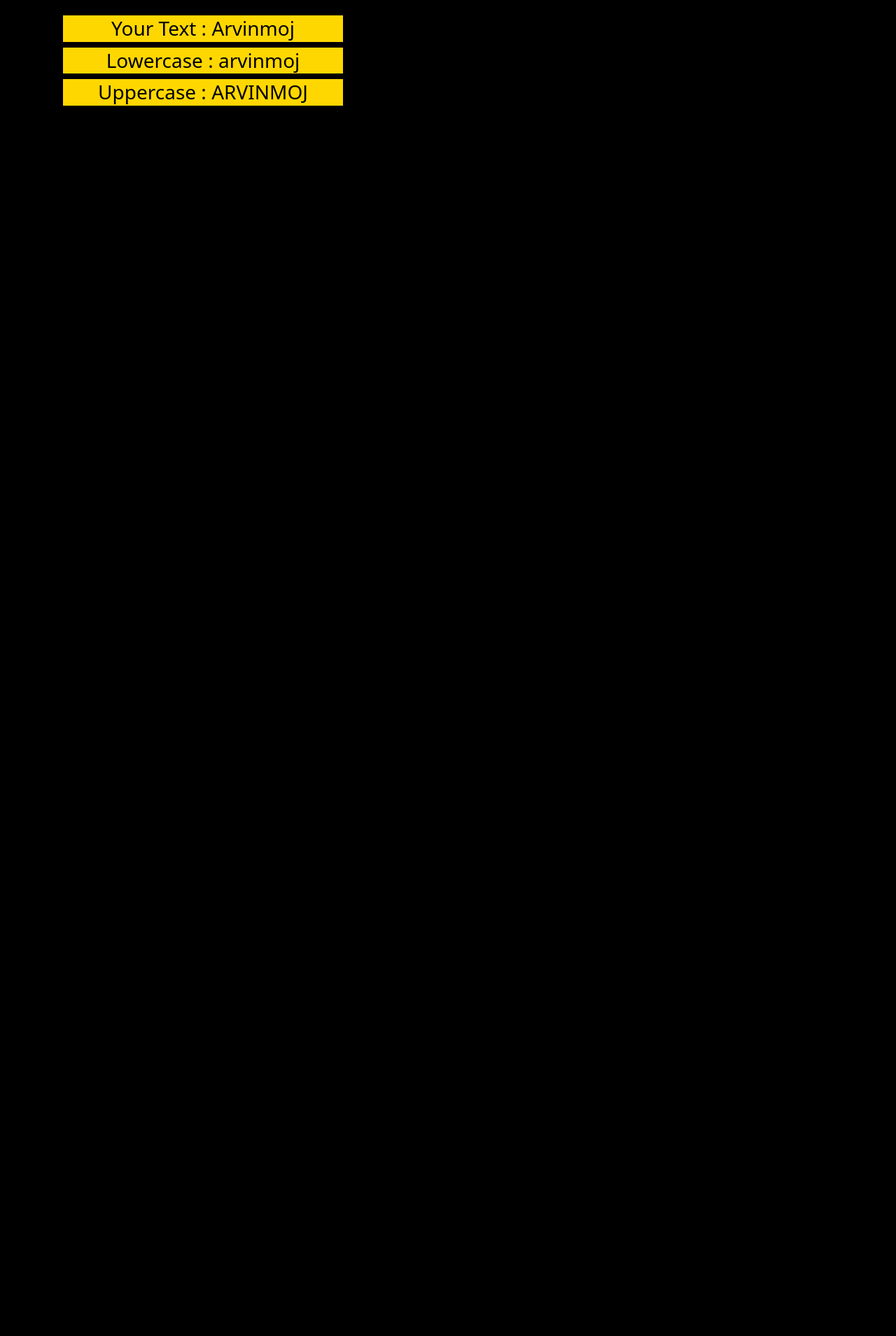
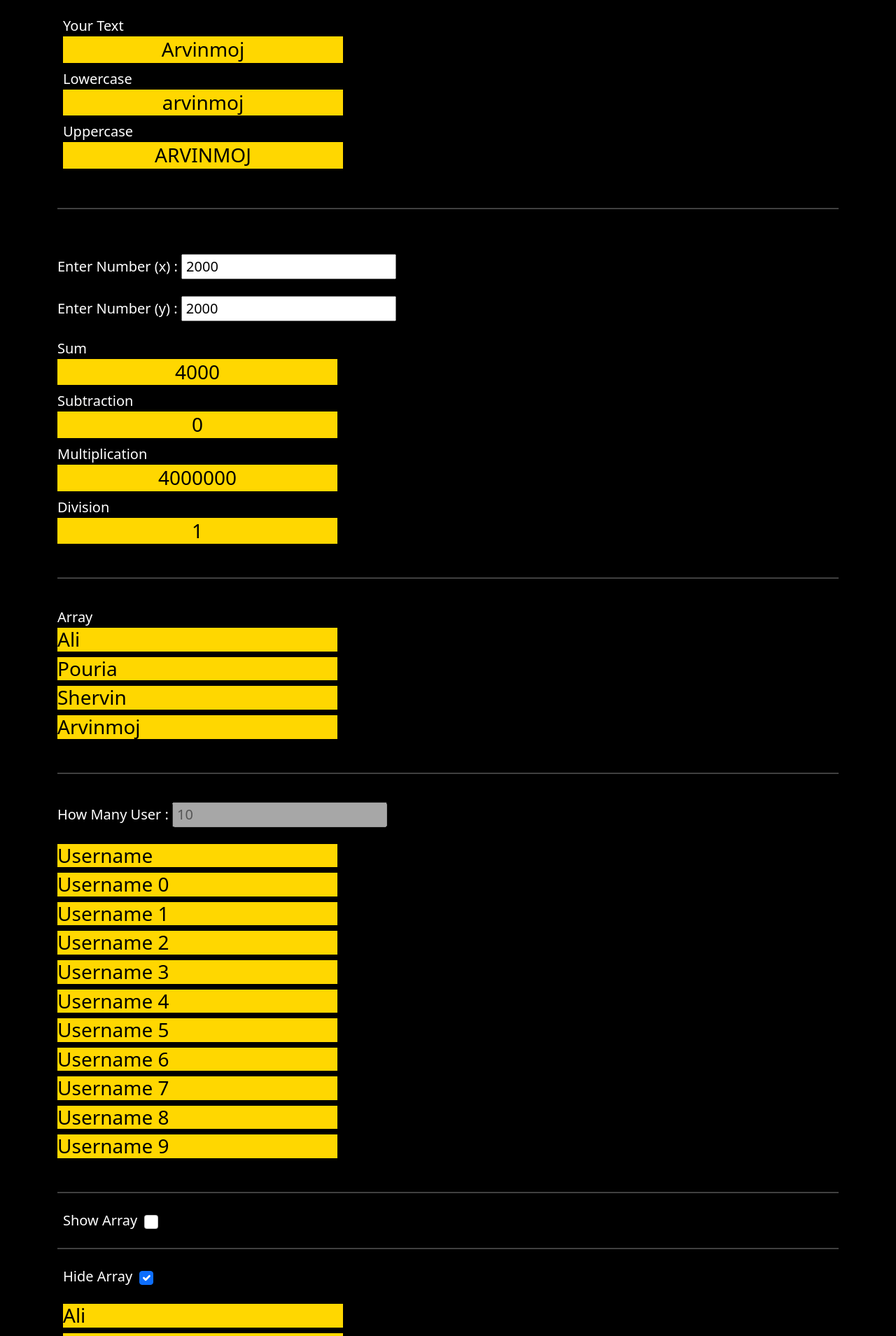
Before and after one commit to arvinmoj/Learn_Angular, an Angular app: page / in a window 1280 px wide. Shown: the part 70-1979 px from the top of the page at 70% size. Before the commit the page ends 800 px from the top, so only its background shows below. Built offline with nearby package versions, Linux system fonts and the light colour scheme.

Commit message:
Array , For , If , Hidden

```diff
--- a/src/app/app.component.css
+++ b/src/app/app.component.css
@@ -2,6 +2,18 @@ h3 {
     color: black;
     background-color: gold;
     width: 400px;
+}
+
+li {
+    color: black;
+    background-color: gold;
+    width: 400px;
+    padding: 2px;
+}
+
+hr {
+    color: #ffffff;
+    height: 2px;
 }
 
 .typing-input {
@@ -10,8 +22,8 @@ h3 {
 }
 
 .typing-span {
+    color: white;
     font-size: 20px;
-    color: white;
     font-weight: 500;
 }
 
@@ -19,3 +31,10 @@ h3 {
     padding: 2px;
     text-align: center;
 }
+
+.typing-checkbox {
+    margin-top: 7px;
+    margin-left: 10px;
+    height: 20px;
+    width: 20px;
+}
--- a/src/app/app.component.html
+++ b/src/app/app.component.html
@@ -1,10 +1,88 @@
 <div class="p-2">
     <br>
     <b class="typing-span">Enter Text : </b>
-    <input class="typing-input" type="text" [(ngModel)]=name/>
+    <input class="typing-input" type="text" maxlength="10" [(ngModel)]=name/>
     <br>
     <br>
-    <h3 class="typing-h3">Your Text : {{ name}}</h3>
-    <h3 class="typing-h3">Lowercase : {{ name | lowercase}}</h3>
-    <h3 class="typing-h3">Uppercase : {{ name | uppercase}}</h3>
+    <b class="typing-span">Your Text</b>
+    <h3 class="typing-h3">{{ name }}</h3>
+    <b class="typing-span">Lowercase</b>
+    <h3 class="typing-h3">{{ name | lowercase}}</h3>
+    <b class="typing-span">Uppercase</b>
+    <h3 class="typing-h3">{{ name | uppercase}}</h3>
 </div>
+
+<br>
+<hr>
+<br>
+
+<div class="P-2">
+    <br>
+    <b class="typing-span">Enter Number (x) : </b>
+    <input class="typing-input" type="number" [(ngModel)]="number1">
+    <br>
+    <br>
+    <b class="typing-span">Enter Number (y) : </b>
+    <input class="typing-input" type="number" [(ngModel)]="number2">
+    <br>
+    <br>
+    <b class="typing-span">Sum</b>
+    <h3 class="typing-h3">{{ number1 + number2 }}</h3>
+    <b class="typing-span">Subtraction</b>
+    <h3 class="typing-h3">{{ number1 - number2 }}</h3>
+    <b class="typing-span">Multiplication</b>
+    <h3 class="typing-h3">{{ number1 * number2 }}</h3>
+    <b class="typing-span">Division</b>
+    <h3 class="typing-h3">{{ number1 / number2 }}</h3>
+</div>
+
+<br>
+<hr>
+<br>
+
+<b class="typing-span">Array</b>
+<div>
+    <h3 *ngFor="let item of fullNames">{{ item }}</h3>
+</div>
+
+<br>
+<hr>
+<br>
+
+<b class="typing-span">How Many User : </b>
+<input class="typing-input" type="text" [(ngModel)]="usernameCount" disabled>
+<br>
+<br>
+<div>
+    <h3 *ngFor=" let item of usernames ">{{ item }}</h3>
+</div>
+
+<br>
+<hr>
+
+<div class="p-2">
+
+    <b class="from-check-label typing-span">Show Array</b>
+    <input class="form-check-input typing-checkbox" type="checkbox" [(ngModel)]="display">
+    <div *ngIf="display">
+        <br>
+        <h3 *ngFor="let item of fullNames">{{ item }}</h3>
+    </div>
+</div>
+
+<hr>
+
+<div class="p-2">
+    <b class="from-check-label typing-span">Hide Array</b>
+    <input class="form-check-input typing-checkbox" type="checkbox" [(ngModel)]="hide">
+    <div [hidden]="!hide">
+        <br>
+        <h3 *ngFor="let item of fullNames">{{ item }}</h3>
+    </div>
+</div>
+
+<hr>
+
+<div class="p-2">
+    <b class="typing-span">Person</b>
+</div>
--- a/src/app/app.component.ts
+++ b/src/app/app.component.ts
@@ -16,9 +16,42 @@ import { Component } from "@angular/core";
     styleUrls: ['./app.component.css']
 })
 export class AppComponent {
+
   public constructor() {
+
     this.name = `Arvinmoj`;
+    this.number1 = 2000;
+    this.number2 = 2000;
+
+
+    this.fullNames =[];
+    this.fullNames.push(`Ali`);
+    this.fullNames.push('Pouria');
+    this.fullNames.push('Shervin');
+    this.fullNames.push(`Arvinmoj`);
+
+    this.usernames=[`Username`];
+    this.usernameCount = 10;
+    for (let index: number = 0; index < this.usernameCount; index++) {
+      this.usernames.push(`Username`+ " " + index)
+    }
+
+    this.display = false;
+    this.hide = true;
+
   }
 
-  public name: string
+  public name: string;
+
+  public number1: number;
+  public number2: number;
+
+  public fullNames: string[];
+  public usernames: string[];
+
+  public usernameCount: number;
+
+  public display: boolean;
+  public hide: boolean;
+
 }
--- a/src/app/app.module.ts
+++ b/src/app/app.module.ts
@@ -2,9 +2,8 @@ import { NgModule } from '@angular/core';
 import { FormsModule } from '@angular/forms';
 import { BrowserModule } from '@angular/platform-browser';
 
-
+import { AppComponent } from './app.component';
 import { AppRoutingModule } from './app-routing.module';
-import { AppComponent } from './app.component';
 
 @NgModule({
   declarations: [
```
Also changed, not shown: 1 other file (tests, documents, lock files or other folders).
